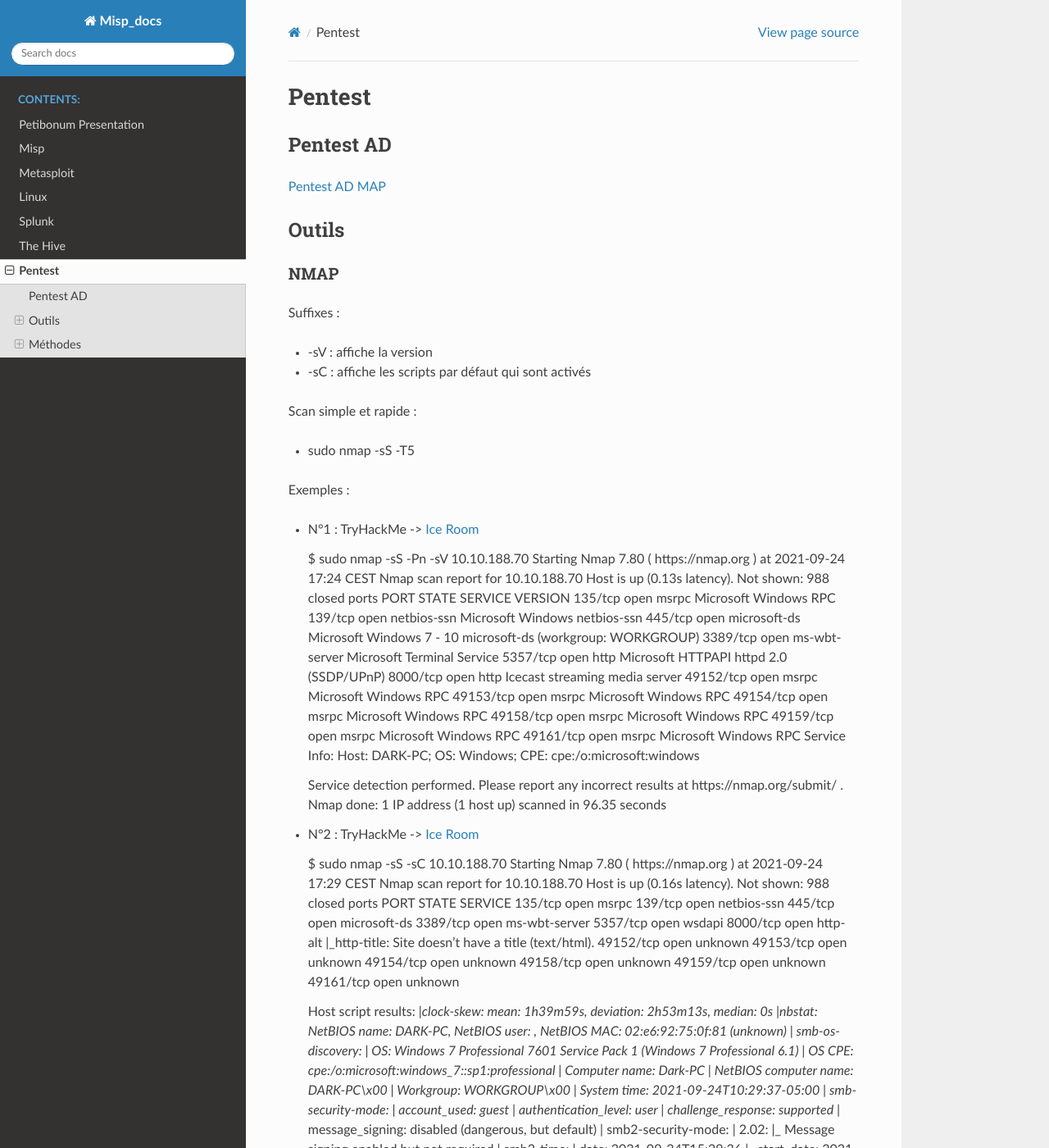
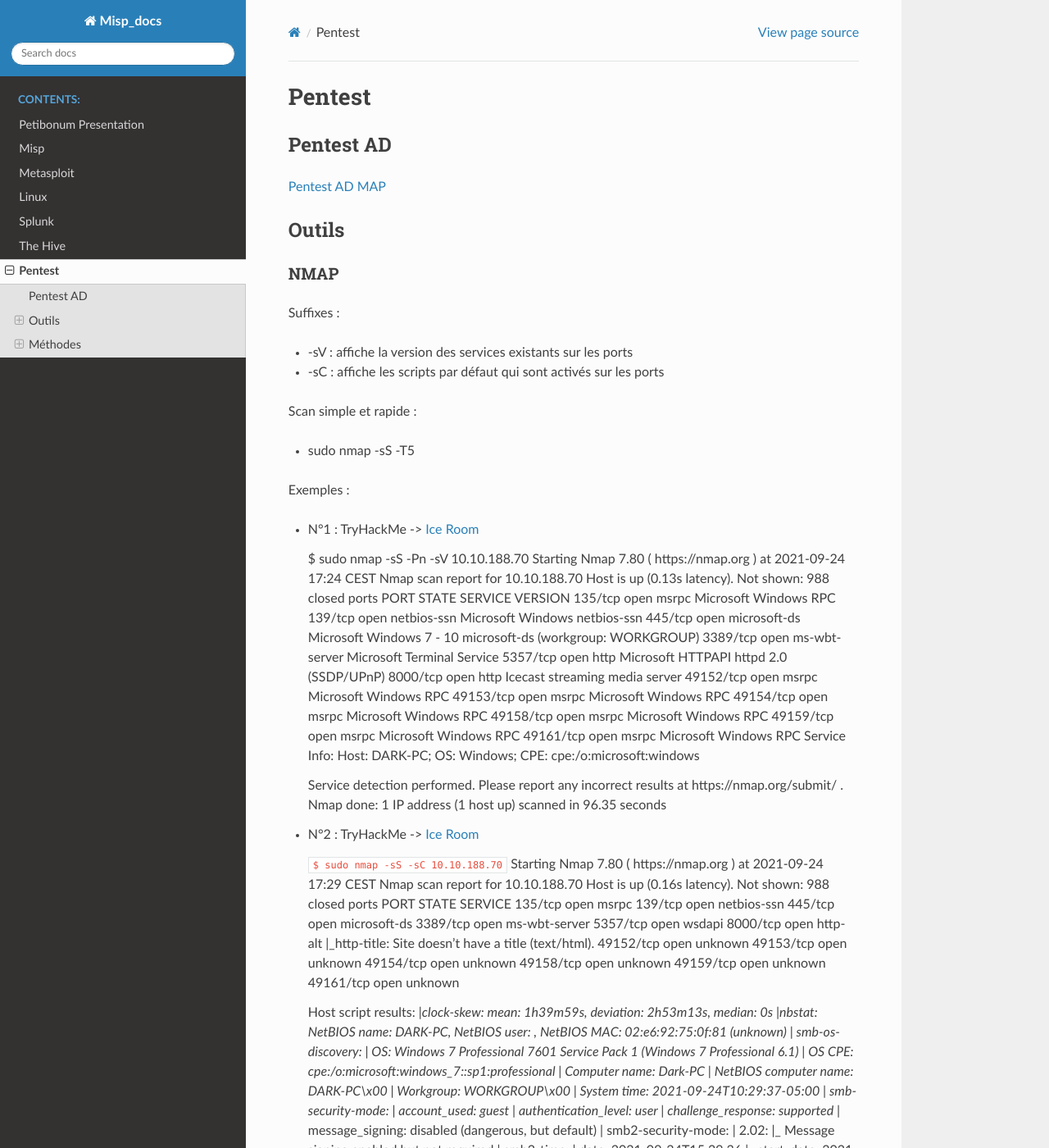
Before and after one commit to Iole-Bri/misp_docs_2, a Sphinx documentation site: the page built from docs/source/src/pentest.md, in a window 1280 px wide and 1400 px high. Shown: the whole window at 82% size. Built offline with Sphinx 7.4.7 and the Read the Docs theme 2.0.0, drawn with Linux system fonts in a browser that asks for light colours.

Commit message:
modif pentest.md

```diff
--- a/docs/source/src/pentest.md
+++ b/docs/source/src/pentest.md
@@ -8,8 +8,8 @@
 ### NMAP
 
 Suffixes :
-* -sV : affiche la version
-* -sC : affiche les scripts par défaut qui sont activés
+* -sV : affiche la version des services existants sur les ports
+* -sC : affiche les scripts par défaut qui sont activés sur les ports
 
 Scan simple et rapide :
 * sudo nmap -sS -T5 <ip>
@@ -42,7 +42,7 @@ Exemples :
 
 * N°2 : TryHackMe -> [Ice Room](https://tryhackme.com/room/ice)
 
-    $ sudo nmap -sS -sC 10.10.188.70
+    ``$ sudo nmap -sS -sC 10.10.188.70``
     Starting Nmap 7.80 ( https://nmap.org ) at 2021-09-24 17:29 CEST
     Nmap scan report for 10.10.188.70
     Host is up (0.16s latency).
```
